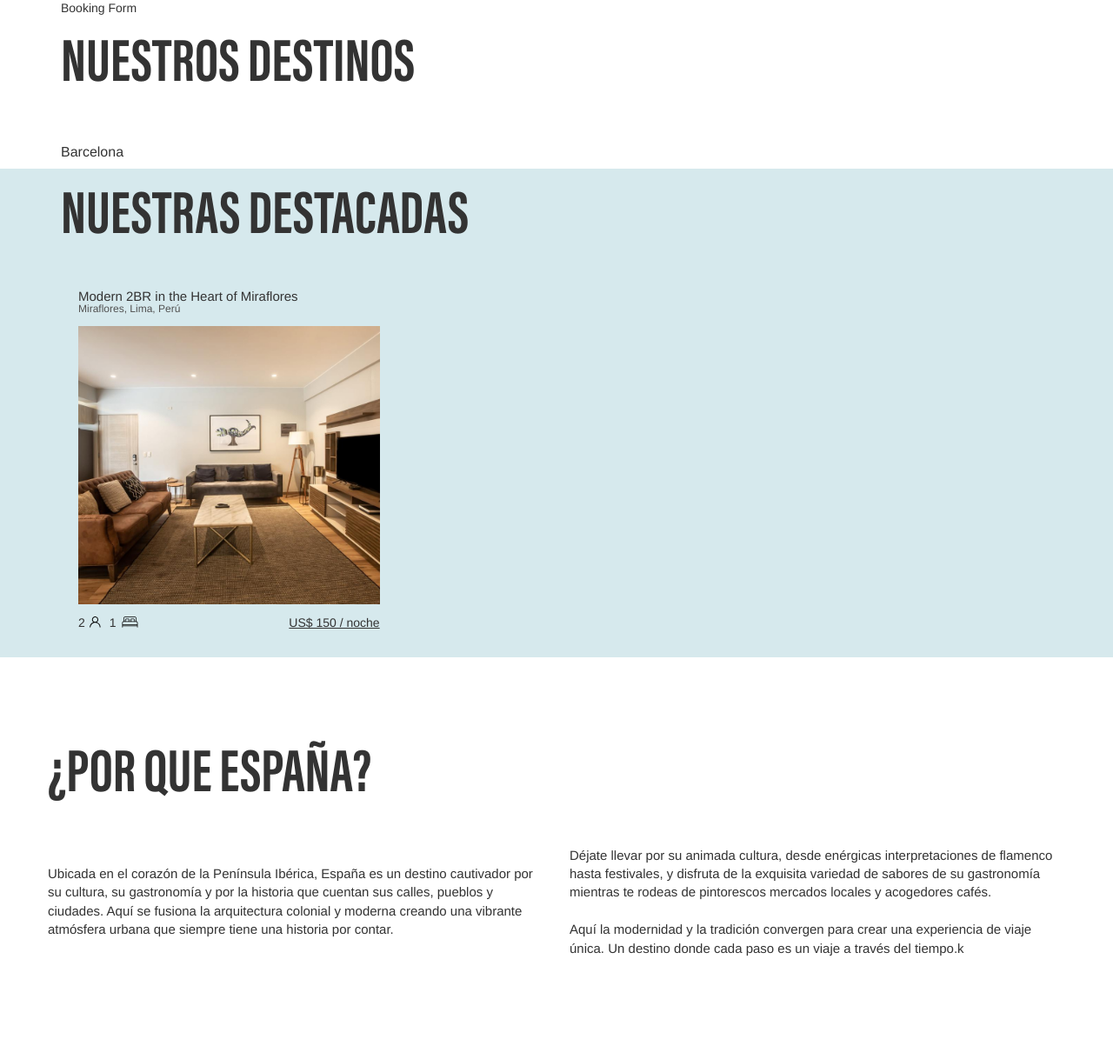
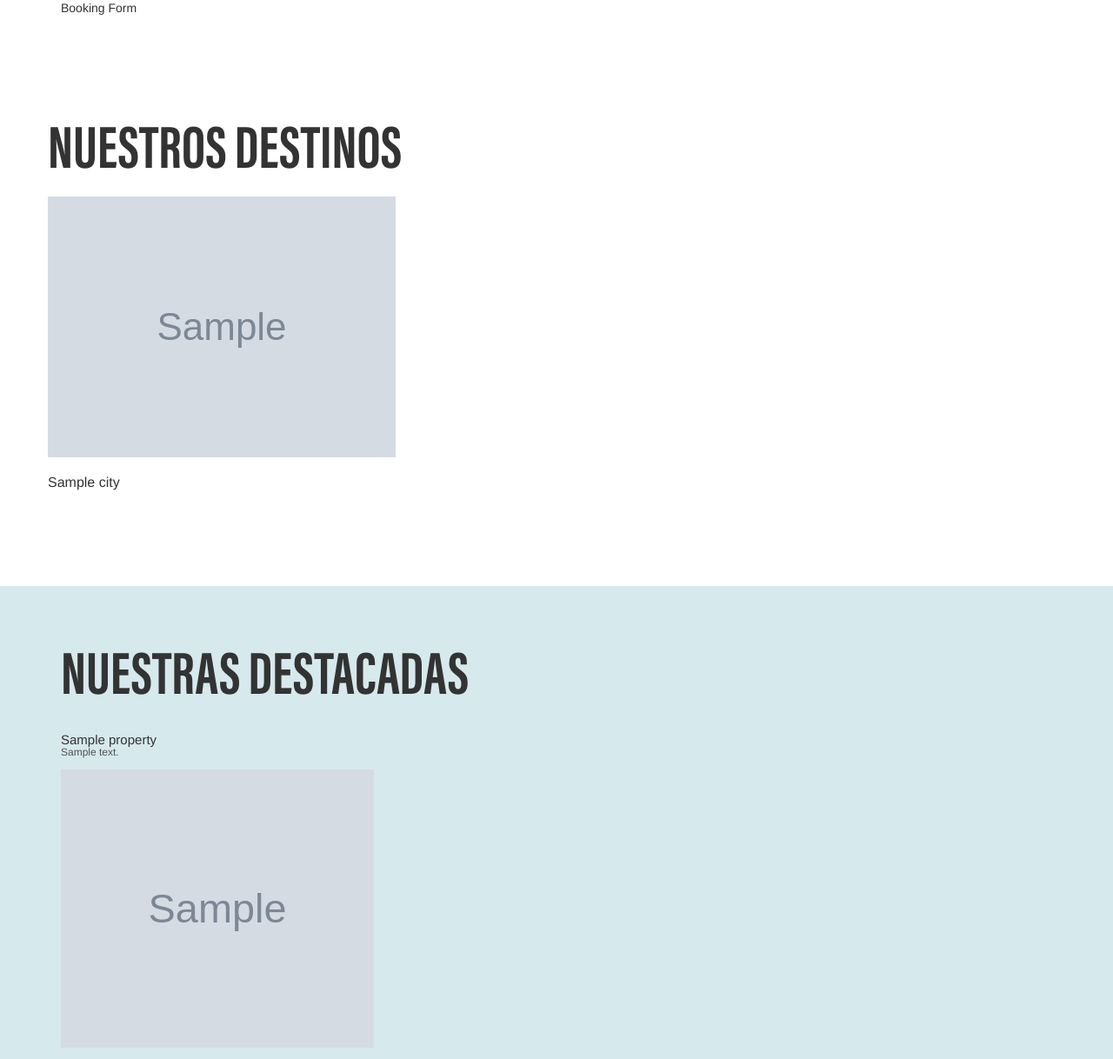
Before and after one commit to royerguerrero/wynwood-house, a Django app: page / in a window 1280 px wide. Shown: the part 641-1859 px from the top of the page at 87% size. Run offline with Django 4.2, Linux system fonts and the light colour scheme; tables that the repository leaves empty hold one stand-in row (values such as "Sample post"); grey boxes marked "Sample" are stand-in pictures.

Commit message:
feat: dynamic content for the cities/destinations and properties

```diff
--- a/properties/admin.py
+++ b/properties/admin.py
@@ -19,4 +19,4 @@ class PropertyPhotoInline(admin.StackedInline):
 
 @admin.register(Property)
 class PropertyAdmin(admin.ModelAdmin):
-    pass
+    inlines = [PropertyPhotoInline,]
--- a/properties/models.py
+++ b/properties/models.py
@@ -14,6 +14,12 @@ class City(models.Model):
     country = models.CharField(max_length=100)
     photo = models.ImageField(upload_to='cities/photos')
 
+    def __str__(self) -> str:
+        return f'{self.name} ({self.country})'
+
+    class Meta:
+        verbose_name_plural = 'cities'
+
 
 class Property(models.Model):
     id = models.UUIDField(primary_key=True, default=uuid.uuid4, editable=False)
@@ -22,6 +28,16 @@ class Property(models.Model):
     people_capacity = models.PositiveIntegerField(default=1)
     bed_capacity = models.PositiveIntegerField(default=1)
     price_by_night = models.FloatField()
+    city = models.ForeignKey('City', on_delete=models.CASCADE)
+
+    def get_photos(self):
+        return PropertyPhoto.objects.filter(property=self)
+
+    def __str__(self) -> str:
+        return f'{self.name} ({self.address})'
+
+    class Meta:
+        verbose_name_plural = 'properties'
 
 
 class PropertyPhoto(models.Model):
--- a/wynwood_house/settings.py
+++ b/wynwood_house/settings.py
@@ -141,7 +141,7 @@ STATICFILES_DIRS = [
 
 
 # Media configuration
-MEDIA_URL = '/media/'
+MEDIA_URL = 'media/'
 MEDIA_ROOT = BASE_DIR / 'wynwood_house/media/'
 
 
--- a/wynwood_house/static/main.css
+++ b/wynwood_house/static/main.css
@@ -74,6 +74,14 @@ h6 {
     text-transform: uppercase;
 }
 
+.highlight-destinations {
+    padding: 10rem 0;
+}
+
+.highlight-destinations__card--image {
+    aspect-ratio: 16/9;
+}
+
 .highlight-destinations__card--name {
     font-family: 'Helvetica', sans-serif;
     font-size: 1.6rem;
@@ -81,10 +89,8 @@ h6 {
 
 .highlight-properties {
     background: var(--sky);
-}
-
-.highlight-properties__cards {
-    padding: 2rem;
+    padding: 5rem 0;
+    width: 100%;
 }
 
 .highlight-properties__card-header {
@@ -108,6 +114,8 @@ h6 {
     height: 32rem;
     overflow: hidden;
     margin-bottom: 1.1rem;
+    display: flex;
+    overflow-x: visible;
 }
 
 .highlight-properties__card-gallery>img {
@@ -145,7 +153,7 @@ h6 {
 }
 
 .why-spain {
-    padding: 8rem 0px;
+    padding: 10rem 0px;
 }
 
 .why-spain__content {
--- a/wynwood_house/templates/base.html
+++ b/wynwood_house/templates/base.html
@@ -8,6 +8,7 @@
         integrity="sha384-BVYiiSIFeK1dGmJRAkycuHAHRg32OmUcww7on3RYdg4Va+PmSTsz/K68vbdEjh4u" crossorigin="anonymous">
     {% load static %}
     <link rel="stylesheet" href="{% static 'main.css' %}">
+    <link rel="shortcut icon" href="{% static 'favicon.png' %}" type="image/png">
     <title>Wynwood House - {% block title %}{% endblock title %}</title>
 </head>
 
--- a/wynwood_house/templates/header.html
+++ b/wynwood_house/templates/header.html
@@ -6,7 +6,7 @@
             <img src="{% static 'images/logo.svg' %}" alt="Wynwood House Logo">
         </div>
         <div class="header__language-selector col-sm-6 text-right">
-            {% include 'language_selector.html' %}
+            <!-- {% include 'language_selector.html' %} -->
         </div>
     </div>
 </header>
--- a/wynwood_house/templates/landing.html
+++ b/wynwood_house/templates/landing.html
@@ -1,5 +1,6 @@
 {% extends 'base.html' %}
 {% load static %}
+{% load properties_extras %}
 {% load i18n %}
 
 {% block title %} Spain Properties {% endblock %}
@@ -14,38 +15,46 @@
 </section>
 <section class="highlight-destinations container">
     <h2 class="highlight-destination__heading">Nuestros Destinos</h2>
-    <div class="highlight-destinations__card row">
-        <div class="col-sm-4">
-            <img src="" alt="">
-            <h3 class="highlight-destinations__card--name">Barcelona</h3>
+    <div class="highlight-destinations__cards row">
+        {% for city in cities %}
+        <div class="highlight-destinations__card--card col-sm-4">
+            <img class="highlight-destinations__card--image" src="{{ city.photo.url }}" alt="{{ city.name }}">
+            <h3 class="highlight-destinations__card--name">{{ city.name }}</h3>
         </div>
+        {% endfor %}
     </div>
 </section>
-<section class="highlight-properties">
+<section class="highlight-properties container-fluid">
     <div class="highlight-properties__wrapper container">
         <h2 class="highlight-properties__heading">Nuestras Destacadas</h2>
         <div class="highlight-properties__cards row">
+            {% for property in properties %}
             <div class="col-sm-4 highlight-properties__card">
                 <div class="highlight-properties__card-header">
-                    <h3 class="highlight-properties__card-name">Modern 2BR in the Heart of Miraflores</h3>
-                    <p class="highlight-properties__card-location">Miraflores, Lima, Perú</p>
+                    <h3 class="highlight-properties__card-name">{{ property.name }}</h3>
+                    <p class="highlight-properties__card-location">{{ property.address }}</p>
                 </div>
                 <div class="highlight-properties__card-gallery">
-                    <img src="{% static 'images/gallery.png' %}" alt="Gallery Image">
-                    <div class="highlight-properties__card-controls">
-
-                    </div>
+                    {% for photo in property.get_photos %}
+                        <img src="{{ photo.photo.url }}" alt="{{ photo.id }}">
+                    {% endfor %}
                 </div>
                 <div class="highlight-properties__footer row">
                     <div class="highlight-properties__capability col-sm-6">
                         <span
-                            class="highlight-properties__capability-icon highlight-properties__capability-icon--people">2</span>
-                        <span
-                            class="highlight-properties__capability-icon highlight-properties__capability-icon--beds">1</span>
+                            class="highlight-properties__capability-icon highlight-properties__capability-icon--people">
+                            {{property.people_capacity }}
+                        </span>
+                        <span class="highlight-properties__capability-icon highlight-properties__capability-icon--beds">
+                            {{property.bed_capacity }}
+                        </span>
                     </div>
-                    <p class="highlight-properties__price col-sm-6 text-right">US$ 150 / noche</p>
+                    <p class="highlight-properties__price col-sm-6 text-right">
+                        US$ {{property.price_by_night|floatformat:"0" }} / noche
+                    </p>
                 </div>
             </div>
+            {% endfor %}
         </div>
     </div>
 </section>
@@ -74,7 +83,7 @@
 <section class="long-bookings container-fluid text-center">
     <h2 class="long-bookings__heading">{% translate 'long term rentals' %} </h2>
     <p class="long-bookings__text">">{% translate 'ask for our special rates for extended stays!' %}</p>
-    <a class="long-bookings__button btn btn-primary"> {% translate 'contact us'  %}</a>
+    <a class="long-bookings__button btn btn-primary"> {% translate 'contact us' %}</a>
 </section>
 {% endblock content %}
 
--- a/wynwood_house/urls.py
+++ b/wynwood_house/urls.py
@@ -1,6 +1,8 @@
 """Wynwood House URL Configuration"""
 
 # Django
+from django.conf.urls.static import static
+from django.conf import settings
 from django.contrib import admin
 from django.urls import include, path
 
@@ -11,4 +13,4 @@ urlpatterns = [
     path('admin/', admin.site.urls),
     path("i18n/", include("django.conf.urls.i18n")),
     path('', LandingPageView.as_view(), name='landing'),
-]
+] + static(settings.MEDIA_URL, document_root=settings.MEDIA_ROOT)
--- a/wynwood_house/views.py
+++ b/wynwood_house/views.py
@@ -1,7 +1,20 @@
 """Wynwood House views."""
 
 # Django
-from django.views.generic import TemplateView
+from typing import Any
+from django.views.generic import ListView
 
-class LandingPageView(TemplateView):
+# Models
+from properties.models import Property, City
+
+
+class LandingPageView(ListView):
+    model = Property
     template_name = 'landing.html'
+    context_object_name = 'properties'
+
+    def get_context_data(self, **kwargs: Any) -> dict[str, Any]:
+        context = super().get_context_data(**kwargs)
+        context['cities'] = City.objects.all()[:3]
+
+        return context
```
Also changed, not shown: properties/templatetags/properties_extras.py (added, +11 -0 lines), wynwood_house/static/admin.css (added, +200 -0 lines), wynwood_house/templates/admin/base_site.html (added, +15 -0 lines), README.md, properties/migrations/0001_initial.py (added), properties/migrations/0002_alter_city_options_alter_property_options_and_more.py (added), wynwood_house/static/favicon.png (added), wynwood_house/static/images/negative-logo.svg (added).
